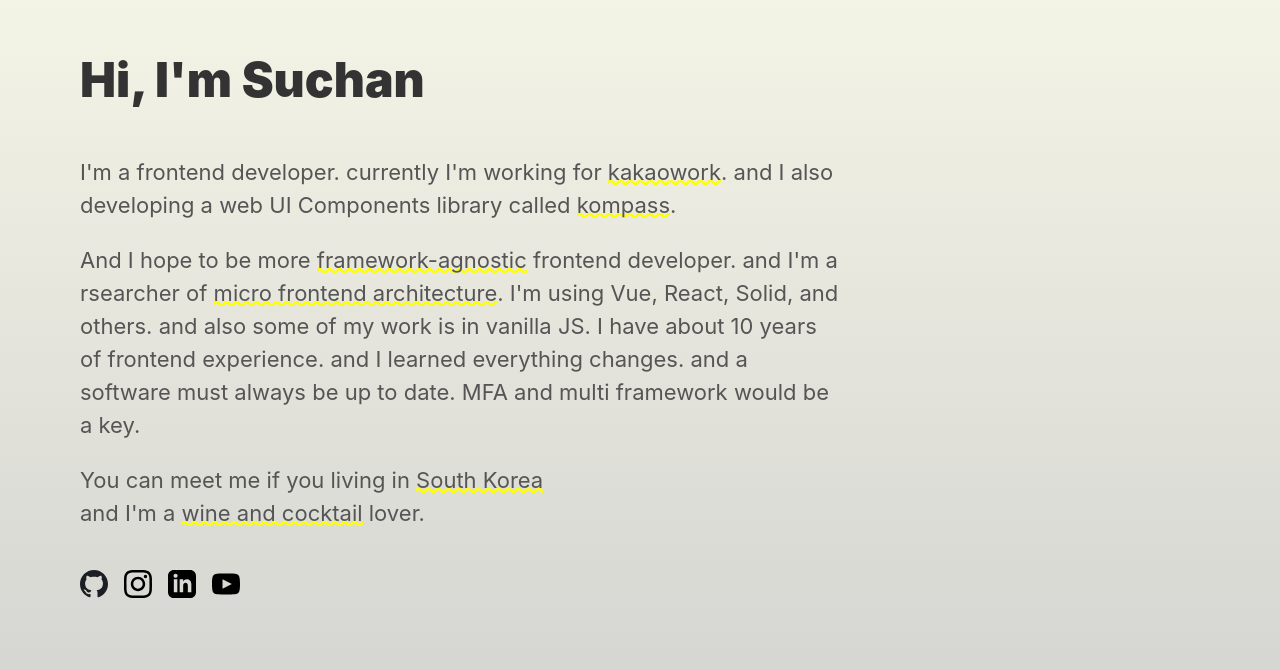
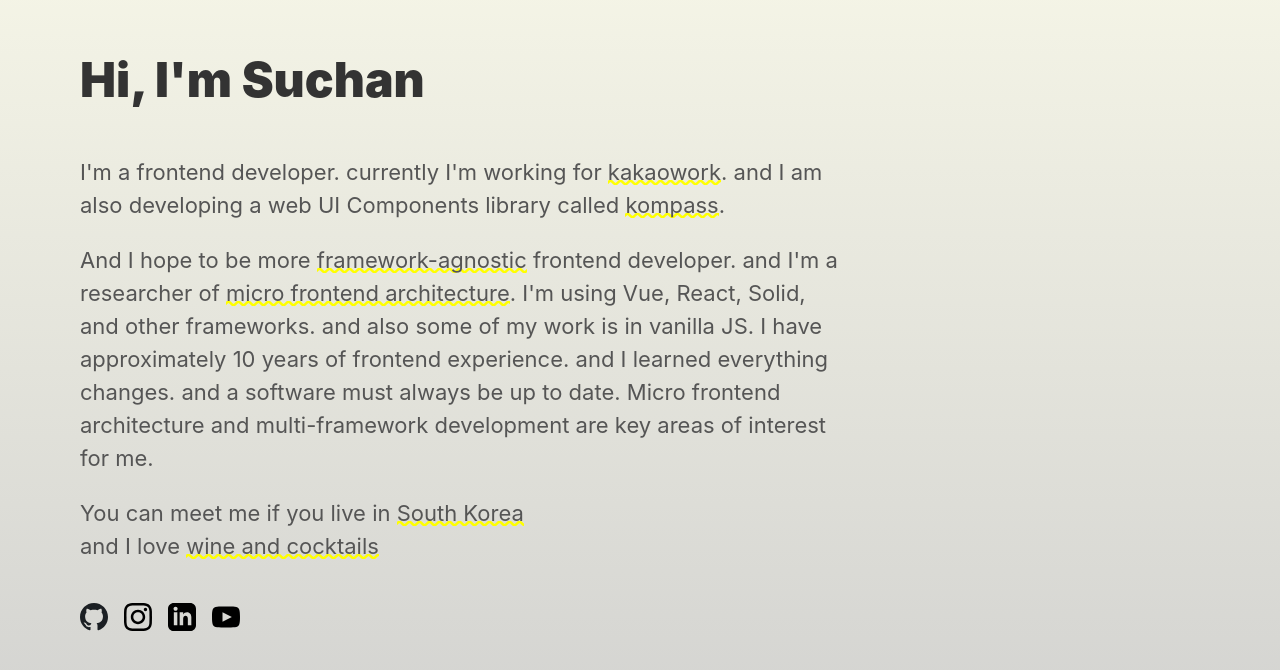
Before and after one commit to hakoiko/portfolio, a Vue app: page / in a window 1280 px wide. Shown: the part 146-816 px from the top of the page. Built offline with nearby package versions, Linux system fonts and the light colour scheme.

Commit message:
fix: GPT의 도움으로 문맥 교정

```diff
--- a/src/components/Intro.vue
+++ b/src/components/Intro.vue
@@ -4,9 +4,12 @@
 <template>
   <div class="intro">
     <h2 class="intro-header">Hi, I'm Suchan</h2>
-    <p class="intro-paragraph">I'm a frontend developer. currently I'm working for <a href="https://kakaowork.com">kakaowork</a>. and I also developing a web UI Components library called <em>kompass</em>.</p>
-    <p class="intro-paragraph">And I hope to be more <em>framework-agnostic</em> frontend developer. and I'm a rsearcher of <em>micro frontend architecture</em>. I'm using Vue, React, Solid, and others. and also some of my work is in vanilla JS. I have about 10 years of frontend experience. and I learned everything changes. and a software must always be up to date. MFA and multi framework would be a key.</p>
-    <p class="intro-paragraph">You can meet me if you living in <em>South Korea</em><br/> and I'm a <em>wine and cocktail</em> lover.</p>
+    <p class="intro-paragraph">I'm a frontend developer. currently I'm working for <a href="https://kakaowork.com">kakaowork</a>. and I am also developing a web UI Components library called <em>kompass</em>.</p>
+    <p class="intro-paragraph">And I hope to be more <em>framework-agnostic</em> frontend developer. and I'm a researcher of <em>micro frontend architecture</em>. I'm using Vue, React, Solid, and other frameworks. and also some of my work is in vanilla JS. I have approximately 10 years of frontend experience. and I learned everything changes. and a software must always be up to date. Micro frontend architecture and multi-framework development are key areas of interest for me.</p>
+    <p class="intro-paragraph">
+      You can meet me if you live in <em>South Korea</em><br/>
+      and I love <em>wine and cocktails</em>
+    </p>
 
     <div class="intro-links">
       <a class="link -github" alt="github" target="_blank" href="https://github.com/hakoiko"></a>
```
Also changed, not shown: 5 other files (tests, documents, lock files or other folders).
